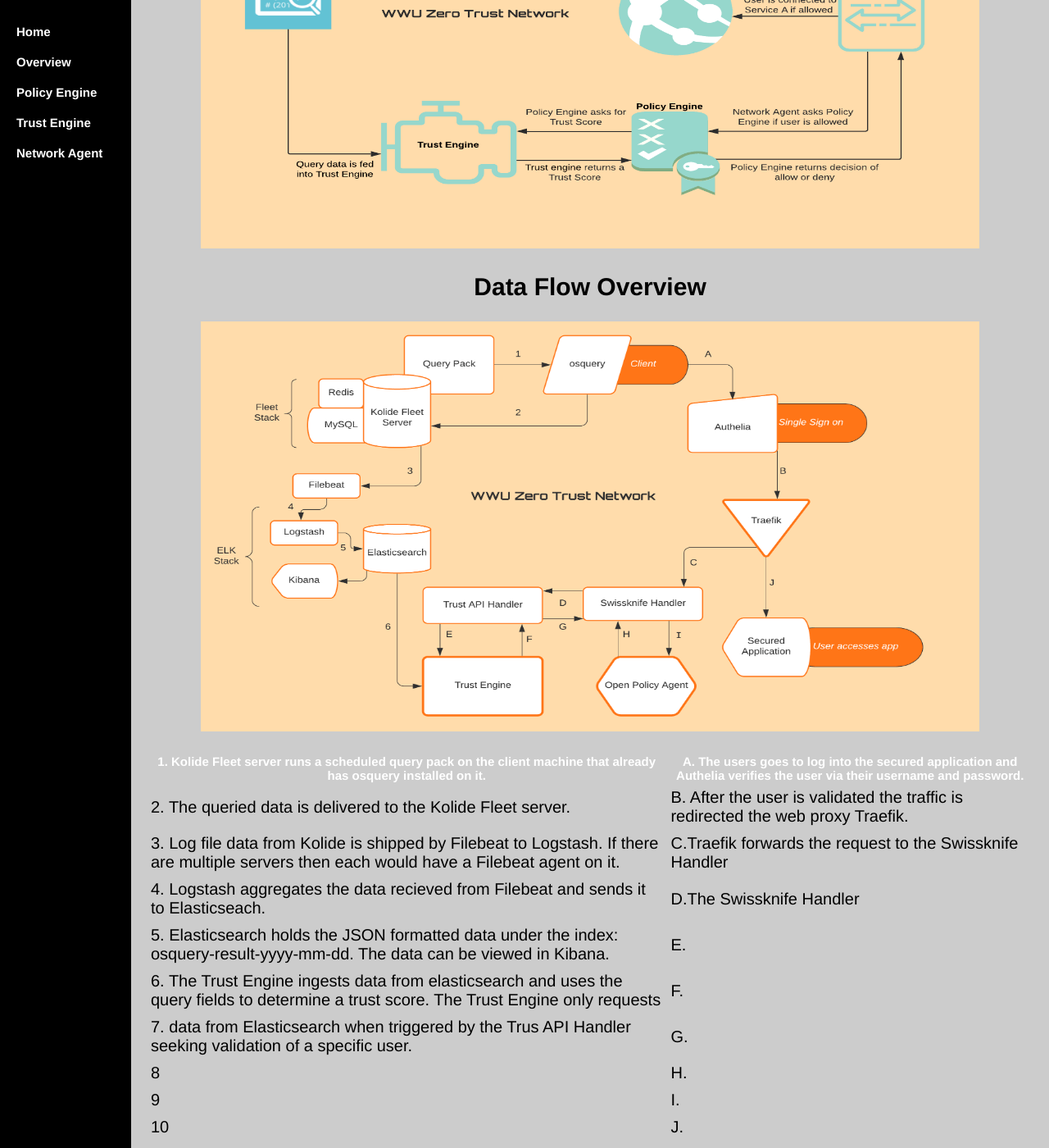
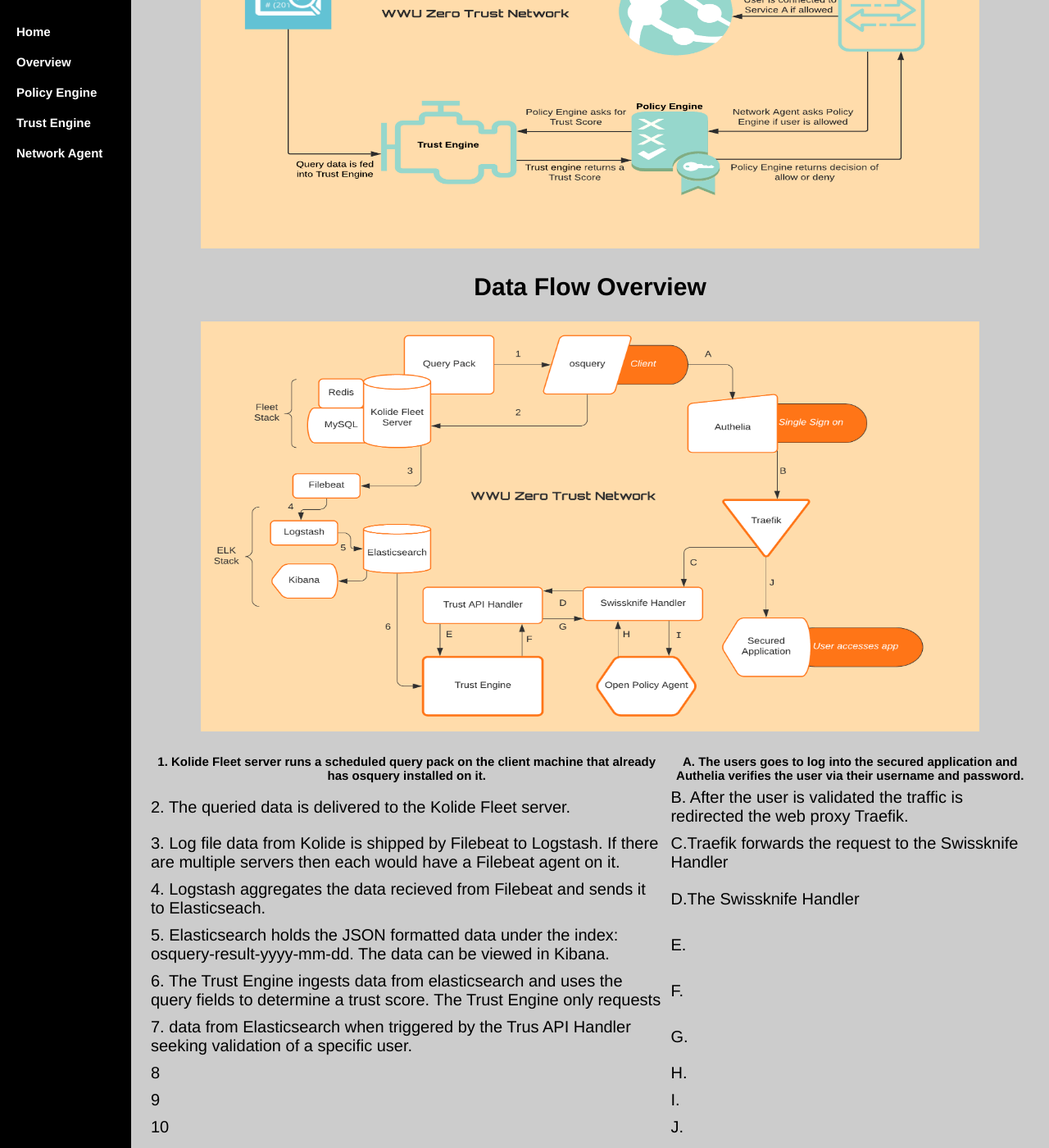
Before and after one commit to WWUZeroTrust/WWUZeroTrust.github.io, a Jekyll site: the page Documentation/index.html, which Jekyll copies as it is, in a window 1280 px wide and 1400 px high, scrolled down 354 px. Shown: the whole window at 82% size. Built offline with Jekyll 4.4.1, drawn with Linux system fonts in a browser that asks for light colours.

Commit message:
Update index.html

```diff
--- a/Documentation/index.html
+++ b/Documentation/index.html
@@ -53,7 +53,7 @@
 	a { text-decoration: none; }
 	<style type="text/css">
 	table.tableizer-table {
-		font-size: 11px;
+		font-size: 15px;
 		font-family: Arial, Helvetica, sans-serif;
 		font-weight: bold;
 		border-collapse: collapse;
@@ -65,12 +65,6 @@
 		margin: 3px;
 	}
 	.tableizer-table th {
-		color: #FFF;
-		font-weight: bold;
-		font-size: 15px;
-	}
-	.tableizer-table tv {
-		color: #555555;
 		font-weight: bold;
 		font-size: 15px;
 	}
```
